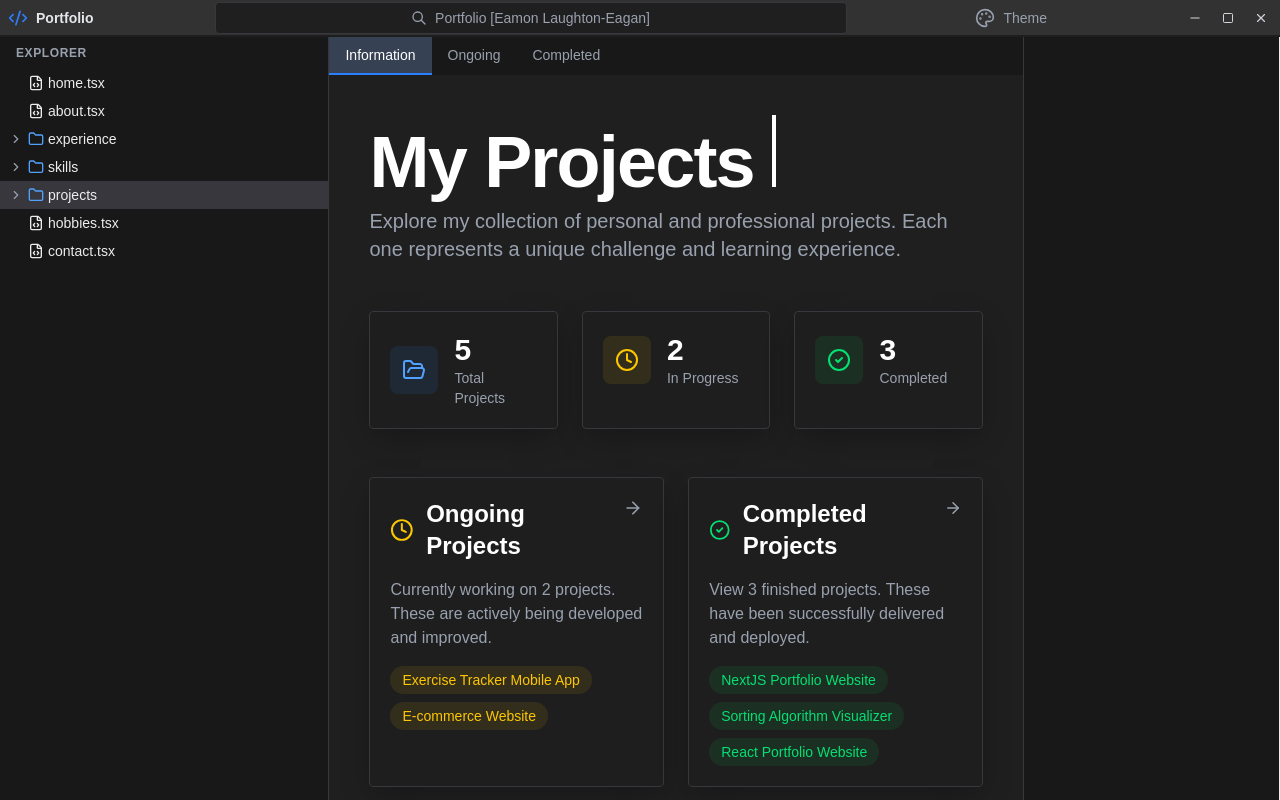
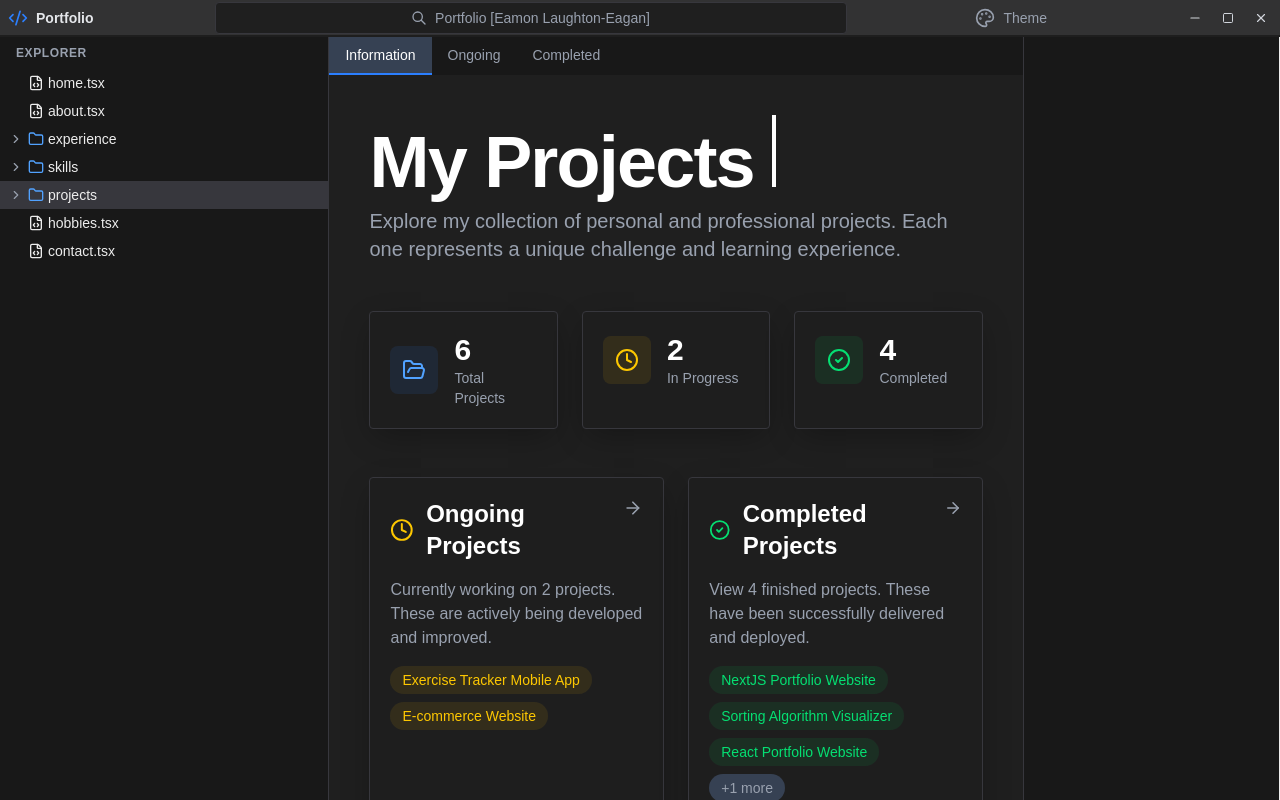
Before and after one commit to EamonLaughtonEagan/NextJS_Personal_Portfolio, a Next.js app: page /projects in a window 1280 px wide. Built offline with nearby package versions, Linux system fonts and the light colour scheme.

Commit message:
added liveURL, and githubURL

```diff
--- a/app/projects/layout.tsx
+++ b/app/projects/layout.tsx
@@ -53,6 +53,8 @@ export const generateCodeLines = (project: ProjectP) => {
         { indent: 1, content: <>]</> },
         { indent: 1, content: <><span className="text-blue-300">completed</span>: <span className="text-purple-400">{project.completed.toString()}</span></> },
         { indent: 1, content: <><span className="text-blue-300">startDate</span>: <span className="text-green-400">{project.startDate ? `new Date("${project.startDate.toISOString().split('T')[0]}")` : 'undefined'}</span></> },
+        { indent: 1, content: <><span className="text-blue-300">githubUrl</span>: <a className="text-blue-400" href={project.githubUrl} target="_blank" rel="noopener noreferrer">{project.githubUrl ? `"${project.githubUrl}"` : 'undefined'}</a></> },
+        { indent: 1, content: <><span className="text-blue-300">liveUrl</span>: <a className="text-blue-400" href={project.liveUrl} target="_blank" rel="noopener noreferrer">{project.liveUrl ? `"${project.liveUrl}"` : 'undefined'}</a></> },
         { indent: 0, content: <>{'}'}</> },
     ];
     return lines
--- a/constants/projects/project.properties.ts
+++ b/constants/projects/project.properties.ts
@@ -18,7 +18,9 @@ const projects: ProjectP[] = [
     languages: ["TypeScript", "HTML", "CSS"],
     frameworks: ["Next.js", "React", "Node.js", "Tailwind CSS"],
     completed: true,
-    startDate: new Date("2025-12-03")
+    startDate: new Date("2025-12-03"),
+    githubUrl: "https://github.com/EamonLaughtonEagan/NextJS_Personal_Portfolio",
+    liveUrl: "https://next-js-personal-portfolio-umber.vercel.app/home"
   },
   {
     id: 2,
@@ -46,15 +48,29 @@ const projects: ProjectP[] = [
     frameworks: ["React", "D3.js", "Three.js", "Tailwind CSS", "Vite", "Framer Motion"],
     completed: true,
     startDate: new Date("2025-03-07"),
+    githubUrl: "https://github.com/EamonLaughtonEagan/Sorting_Algorithm_Visualiser",
+    liveUrl: "https://sorting-algorithm-visualiser-plum.vercel.app/"
   },
   {
     id: 5,
     title: "React Portfolio Website",
     description: "A personal portfolio website built using React to showcase work experience, projects, and skills.",
     languages: ["JavaScript", "HTML", "CSS"],
-    frameworks: ["React", "Three.js", "Tailwind CSS", "Framer Motion", "Vite", "EmailJS", "React Router"],
+    frameworks: ["React", "Three.js", "Tailwind CSS", "Framer Motion", "Vite", "EmailJS", "React Router", "Nginx"],
     completed: true,
     startDate: new Date("2023-12-17"),
+    githubUrl: "https://github.com/EamonLaughtonEagan/3D_Portfolio",
+    liveUrl: "https://eamonlaughtoneagan.xyz/"
+  },
+  {
+    id: 6,
+    title: "Accessibility Checker Chrome Extension",
+    description: "A Chrome extension that helps users identify and fix accessibility issues on web pages, by referencing WCAG guildines using AXE core dev tools library, feeding the result to an openAI API to provide suggestions on how to fix the issues.",
+    languages: ["JavaScript", "HTML", "CSS"],
+    frameworks: ["Chrome Extensions API", "Vanilla JS", "AXE Core", "OpenAI API", "Vite", "React"],
+    completed: true,
+    startDate: new Date("2024-11-13"),
+    githubUrl: "https://github.com/EamonLaughtonEagan/a11y_app"
   }
 ]
 
```
